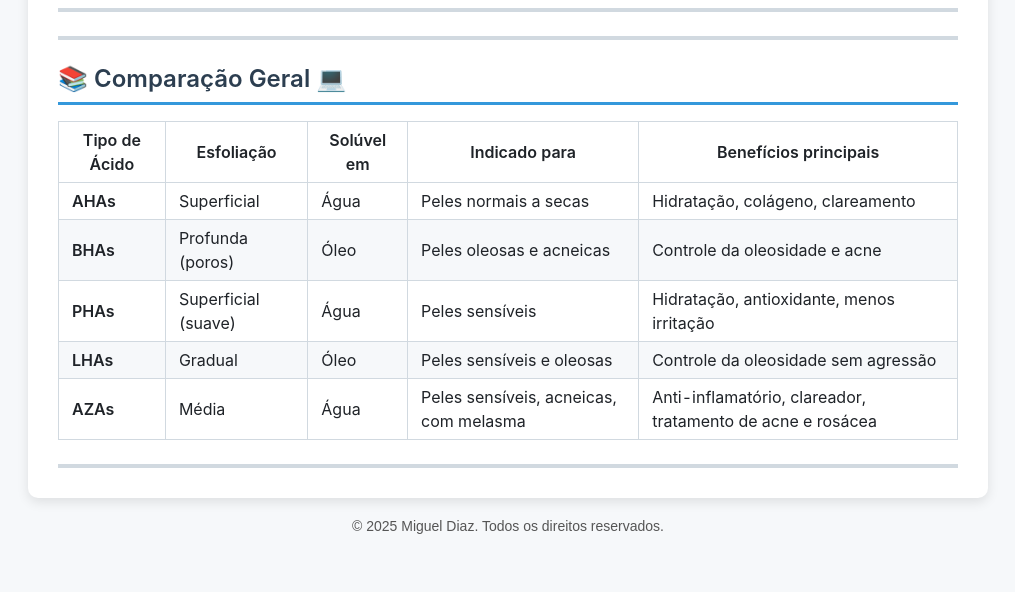
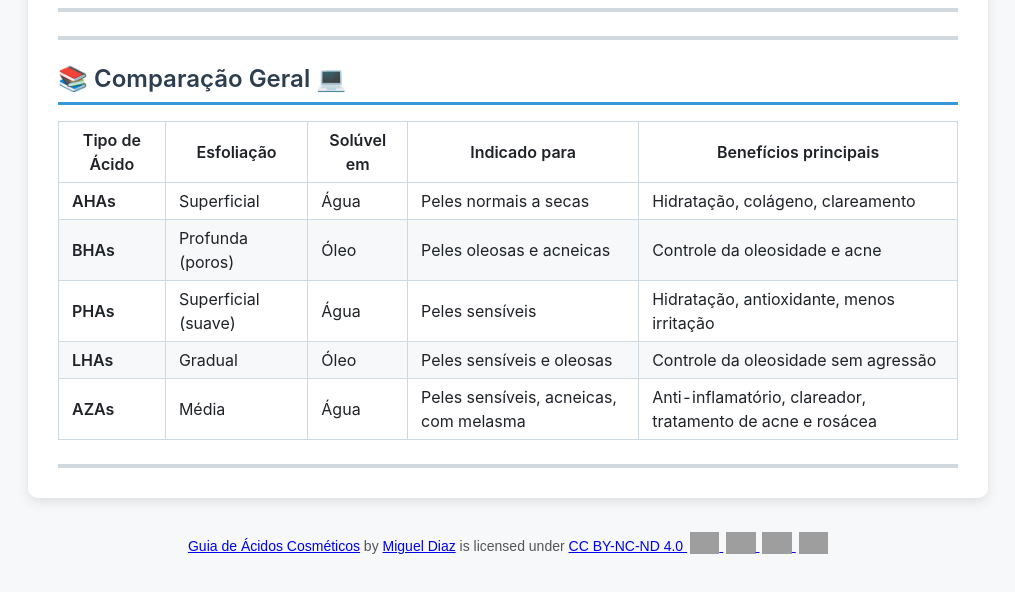
Before and after one commit to msalemad/Acidos-Cosmeticos, a plain HTML site: page index.html in a window 1280 px wide. Shown: the part 3542-4134 px from the top of the page, without its empty margins (132-1147 px from the left). Before the commit the page ends 4104 px from the top, so only its background shows below. Drawn offline with nearby package versions, Linux system fonts and the light colour scheme; grey boxes are pictures that could not be loaded.

Commit message:
add Creative Commons license information to README and footer

```diff
--- a/index.html
+++ b/index.html
@@ -58,7 +58,17 @@
         <article id="content" class="markdown-body"></article>
     </div>
     <footer>
-        &copy; 2025 Miguel Diaz. Todos os direitos reservados.
+        <p xmlns:cc="http://creativecommons.org/ns#" xmlns:dct="http://purl.org/dc/terms/">
+            <a property="dct:title" rel="cc:attributionURL" href="https://github.com/msalemad/Acidos-Cosmeticos">Guia de Ácidos Cosméticos</a> by
+            <a rel="cc:attributionURL dct:creator" property="cc:attributionName" href="https://github.com/msalemad">Miguel Diaz</a> is licensed under
+            <a href="https://creativecommons.org/licenses/by-nc-nd/4.0/?ref=chooser-v1" target="_blank" rel="license noopener noreferrer" style="display:inline-block;">
+                CC BY-NC-ND 4.0
+                <img style="height:22px!important;margin-left:3px;vertical-align:text-bottom;" src="https://mirrors.creativecommons.org/presskit/icons/cc.svg?ref=chooser-v1" alt="">
+                <img style="height:22px!important;margin-left:3px;vertical-align:text-bottom;" src="https://mirrors.creativecommons.org/presskit/icons/by.svg?ref=chooser-v1" alt="">
+                <img style="height:22px!important;margin-left:3px;vertical-align:text-bottom;" src="https://mirrors.creativecommons.org/presskit/icons/nc.svg?ref=chooser-v1" alt="">
+                <img style="height:22px!important;margin-left:3px;vertical-align:text-bottom;" src="https://mirrors.creativecommons.org/presskit/icons/nd.svg?ref=chooser-v1" alt="">
+            </a>
+        </p>
     </footer>
     <script src="https://cdnjs.cloudflare.com/ajax/libs/marked/11.1.0/marked.min.js"></script>
     <script>
```
Also changed, not shown: 1 other file.
